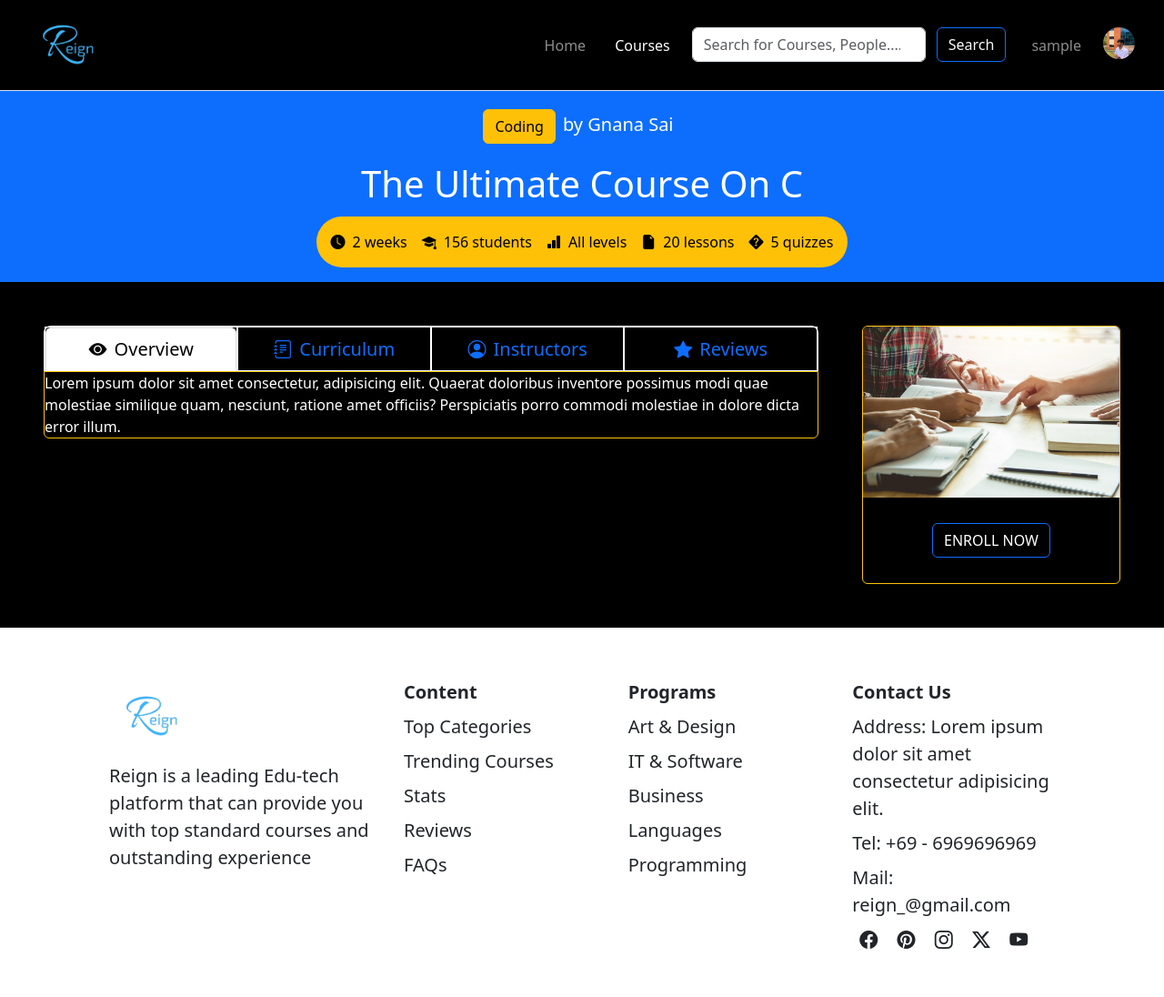
After one commit to GnananSai/CodeCraft-TM-PAI, a Flask app: template templates/coursepage.html in a window 1280 px wide. The commit adds this page. Shown: the whole page at 91% size. Run offline with Flask 3, Linux system fonts and the light colour scheme; the template is opened without the code that fills it: most values are stand-ins (such as "Sample title", 1, 10 or a date in 2020).

Commit message:
Course Page Uploaded

```diff
--- /dev/null
+++ b/templates/coursepage.html
@@ -0,0 +1,507 @@
+<!DOCTYPE html>
+<html lang="en">
+  <head>
+    <meta charset="UTF-8" />
+    <meta name="viewport" content="width=device-width, initial-scale=1.0" />
+    <title>Ultimate Course on C - by Gnana Sai</title>
+    <link
+      href="https://cdn.jsdelivr.net/npm/bootstrap@5.3.2/dist/css/bootstrap.min.css"
+      rel="stylesheet"
+      integrity="sha384-T3c6CoIi6uLrA9TneNEoa7RxnatzjcDSCmG1MXxSR1GAsXEV/Dwwykc2MPK8M2HN"
+      crossorigin="anonymous"
+    />
+    <link
+      rel="stylesheet"
+      href="https://cdn.jsdelivr.net/npm/bootstrap-icons@1.11.2/font/bootstrap-icons.min.css"
+    />
+    <style>
+      .navbar-custom {
+        height: 100px;
+      }
+
+      .course-banner {
+        margin-top: 100px;
+      }
+      .course-img {
+        width: 500px;
+      }
+      .other-things {
+        flex-direction: row;
+        margin-left: 3rem;
+        margin-right: 3rem;
+      }
+      .course-details {
+        width: 75%;
+      }
+      .course-img {
+        width: 25%;
+      }
+      @media only screen and (max-width: 600px) {
+        .course-banner {
+          margin-top: 127px;
+        }
+        .navbar-custom {
+          height: auto;
+        }
+        .nav-name {
+          position: absolute;
+          margin-left: 3rem;
+        }
+        .course-stats {
+          width: 400px;
+        }
+        .course-img {
+          width: fit-content;
+        }
+        .other-things {
+          flex-direction: column;
+          margin-left: 1rem;
+          margin-right: 1rem;
+        }
+        .course-details {
+          width: fit-content;
+        }
+        .course-img {
+          width: fit-content;
+        }
+      }
+    </style>
+  </head>
+  <body class="bg-black">
+    <script
+      src="https://cdn.jsdelivr.net/npm/bootstrap@5.3.2/dist/js/bootstrap.bundle.min.js"
+      integrity="sha384-C6RzsynM9kWDrMNeT87bh95OGNyZPhcTNXj1NW7RuBCsyN/o0jlpcV8Qyq46cDfL"
+      crossorigin="anonymous"
+    ></script>
+
+    <div class="p-0 m-0">
+      <!-- Navbar -->
+      <section class="header">
+        <nav
+          class="navbar navbar-custom navbar-dark navbar-expand-lg bg-black border-bottom border-body fixed-top"
+        >
+          <div class="container-fluid">
+            <a class="navbar-brand mx-3" href="/">
+              <img
+                src="../static/reign_resized.png"
+                alt="Reign"
+                class=""
+                style="width: 100px; height: 100px"
+              />
+            </a>
+
+            <button
+              class="navbar-toggler align-items-center justify-content-center me-3"
+              type="button"
+              data-bs-toggle="collapse"
+              data-bs-target="#navbarSupportedContent"
+              aria-controls="navbarSupportedContent"
+              aria-expanded="false"
+              aria-label="Toggle navigation"
+            >
+              <span class="navbar-toggler-icon"></span>
+            </button>
+
+            <div
+              class="collapse navbar-collapse container-fluid bg-black"
+              id="navbarSupportedContent"
+            >
+              <ul
+                class="navbar-nav me-auto mb-2 mb-lg-0 w-100 justify-content-end"
+              >
+                <li class="nav-item mx-md-2 mb-2 mb-md-0">
+                  <a class="nav-link" href="/">Home</a>
+                </li>
+
+                <li class="nav-item mx-md-2 mb-2 mb-md-0">
+                  <a class="nav-link active" aria-current="page" href="/courses"
+                    >Courses</a
+                  >
+                </li>
+
+                <li class="nav-item mx-md-2 mb-3 mb-md-0">
+                  <form class="d-flex" role="search">
+                    <input
+                      class="form-control me-2"
+                      type="search"
+                      placeholder="Search for Courses, People...."
+                      aria-label="Search"
+                    />
+                    <button
+                      class="btn btn-outline-primary text-light mx-1"
+                      type="submit"
+                    >
+                      Search
+                    </button>
+                  </form>
+                </li>
+
+                <li class="nav-item mx-md-2 mb-2 mb-md-0 d-flex">
+                  <div class="profile nav-item d-md-none d-block">
+                    <div class="dropdown">
+                      <img
+                        src="../static/person.png"
+                        class="dropdown-toggle rounded-circle"
+                        data-bs-toggle="dropdown"
+                        aria-expanded="false"
+                        style="width: 35px; height: 35px"
+                      />
+
+                      <ul class="dropdown-menu">
+                        <li>
+                          <a
+                            class="dropdown-item"
+                            type="button"
+                            href="{{url_for('dashboard', username=username)}}"
+                          >
+                            Dashboard
+                          </a>
+                        </li>
+                        <li>
+                          <a class="dropdown-item" type="button" href="">
+                            My Courses
+                          </a>
+                        </li>
+                        <li>
+                          <a class="dropdown-item" type="button" href="#">
+                            Chat Bot
+                          </a>
+                        </li>
+                        <li>
+                          <a
+                            class="dropdown-item"
+                            type="button"
+                            href="{{url_for('community', username=username)}}"
+                          >
+                            Community
+                          </a>
+                        </li>
+                        <li>
+                          <a class="dropdown-item" type="button" href="#">
+                            Focus Session
+                          </a>
+                        </li>
+                        <li>
+                          <a class="dropdown-item" type="button" href="#">
+                            Progress Tools
+                          </a>
+                        </li>
+                      </ul>
+                    </div>
+                  </div>
+                  <a class="nav-link nav-name" href="#">{{username}}</a>
+                </li>
+
+                <li class="nav-item mx-md-2 mb-2 mb-md-0 d-md-block d-none">
+                  <div class="btn-group">
+                    <img
+                      src="../static/person.png"
+                      class="dropdown-toggle rounded-circle"
+                      data-bs-toggle="dropdown"
+                      data-bs-display="static"
+                      aria-expanded="false"
+                      style="width: 35px; height: 35px"
+                    />
+
+                    <ul class="dropdown-menu dropdown-menu-md-end">
+                      <li>
+                        <a
+                          class="dropdown-item"
+                          type="button"
+                          href="{{url_for('dashboard', username=username)}}"
+                        >
+                          Dashboard
+                        </a>
+                      </li>
+                      <li>
+                        <a class="dropdown-item" type="button" href="#">
+                          My Courses
+                        </a>
+                      </li>
+                      <li>
+                        <a class="dropdown-item" type="button" href="#">
+                          Chat Bot
+                        </a>
+                      </li>
+                      <li>
+                        <a
+                          class="dropdown-item"
+                          type="button"
+                          href="{{url_for('community', username=username)}}"
+                        >
+                          Community
+                        </a>
+                      </li>
+                      <li>
+                        <a
+                          class="dropdown-item"
+                          type="button"
+                          href="{{url_for('focus', username=username)}}"
+                        >
+                          Focus Session
+                        </a>
+                      </li>
+                      <li>
+                        <a class="dropdown-item" type="button" href="#">
+                          Progress Tools
+                        </a>
+                      </li>
+                    </ul>
+                  </div>
+                </li>
+              </ul>
+            </div>
+          </div>
+        </nav>
+      </section>
+
+      <!-- Course Content -->
+      <section class="course-content d-flex flex-column gap-5">
+        <!-- Course Banner -->
+        <div
+          class="course-banner bg-primary d-flex flex-column justify-content-center align-items-center"
+        >
+          <div class="d-flex justify-content-center align-items-center mx-5">
+            <div class="mt-1">
+              <button class="btn btn-warning my-3">Coding</button>
+            </div>
+            <h5 class="text-white mt-2 mx-2">by Gnana Sai</h5>
+          </div>
+          <div
+            class="d-flex justify-content-center align-items-center gap-2 border-warning my-1"
+          >
+            <h1 class="text-white">The Ultimate Course On C</h1>
+          </div>
+          <div
+            class="course-stats d-flex justify-content-center align-items-center gap-3 flex-wrap bg-warning rounded-pill p-3 mb-3"
+          >
+            <div class="d-flex gap-2">
+              <i class="bi bi-clock-fill text-black"></i>
+              <span class="text-black">2 weeks</span>
+            </div>
+            <div class="d-flex gap-2">
+              <i class="bi bi-mortarboard-fill text-black"></i>
+              <span class="text-black">156 students</span>
+            </div>
+            <div class="d-flex gap-2">
+              <i class="bi bi-bar-chart-fill text-black"></i>
+              <span class="text-black">All levels</span>
+            </div>
+            <div class="d-flex gap-2">
+              <i class="bi bi-file-earmark-fill text-black"></i>
+              <span class="text-black">20 lessons</span>
+            </div>
+            <div class="d-flex gap-2">
+              <i class="bi bi-question-diamond-fill text-black"></i>
+              <span class="text-black">5 quizzes</span>
+            </div>
+          </div>
+        </div>
+        <!-- Other things -->
+        <div class="other-things d-flex gap-5">
+          <!-- Course Details -->
+          <div class="course-details">
+            <div class="p-0">
+              <ul
+                class="nav nav-tabs text-white border border-white border-bottom-0 p-0 rounded-top-3 w-100 d-flex justify-content-evenly fs-5"
+                id="myTab"
+                role="tablist"
+              >
+                <li
+                  class="nav-item border border-white w-25"
+                  role="presentation"
+                >
+                  <a
+                    class="nav-link active d-flex gap-2 justify-content-center"
+                    id="overview-tab"
+                    data-bs-toggle="tab"
+                    data-bs-target="#overview-tab-pane"
+                    type="button"
+                    role="tab"
+                    aria-controls="overview-tab-pane"
+                    aria-selected="true"
+                  >
+                    <i class="bi bi-eye-fill"></i>
+                    <span class="d-none d-md-block">Overview</span>
+                  </a>
+                </li>
+                <li
+                  class="nav-item border border-white w-25"
+                  role="presentation"
+                >
+                  <a
+                    class="nav-link d-flex gap-2 justify-content-center"
+                    id="curriculum-tab"
+                    data-bs-toggle="tab"
+                    data-bs-target="#curriculum-tab-pane"
+                    type="button"
+                    role="tab"
+                    aria-controls="curriculum-tab-pane"
+                    aria-selected="false"
+                  >
+                    <i class="bi bi-journal-text"></i>
+                    <span class="d-none d-md-block"> Curriculum</span>
+                  </a>
+                </li>
+                <li
+                  class="nav-item border border-white w-25"
+                  role="presentation"
+                >
+                  <a
+                    class="nav-link d-flex gap-2 justify-content-center"
+                    id="instructors-tab"
+                    data-bs-toggle="tab"
+                    data-bs-target="#instructors-tab-pane"
+                    type="button"
+                    role="tab"
+                    aria-controls="instructors-tab-pane"
+                    aria-selected="false"
+                  >
+                    <i class="bi bi-person-circle"></i>
+                    <span class="d-none d-md-block">Instructors</span>
+                  </a>
+                </li>
+                <li
+                  class="nav-item border border-white w-25"
+                  role="presentation"
+                >
+                  <a
+                    class="nav-link d-flex gap-2 justify-content-center"
+                    id="review-tab"
+                    data-bs-toggle="tab"
+                    data-bs-target="#review-tab-pane"
+                    type="button"
+                    role="tab"
+                    aria-controls="review-tab-pane"
+                    aria-selected="false"
+                  >
+                    <i class="bi bi-star-fill"></i>
+                    <span class="d-none d-md-block">Reviews</span>
+                  </a>
+                </li>
+              </ul>
+              <div
+                class="tab-content text-white border border-warning rounded-bottom"
+                id="myTabContent"
+              >
+                <div
+                  class="tab-pane fade show active"
+                  id="overview-tab-pane"
+                  role="tabpanel"
+                  aria-labelledby="overview-tab"
+                  tabindex="0"
+                >
+                  Lorem ipsum dolor sit amet consectetur, adipisicing elit.
+                  Quaerat doloribus inventore possimus modi quae molestiae
+                  similique quam, nesciunt, ratione amet officiis? Perspiciatis
+                  porro commodi molestiae in dolore dicta error illum.
+                </div>
+                <div
+                  class="tab-pane fade"
+                  id="curriculum-tab-pane"
+                  role="tabpanel"
+                  aria-labelledby="curriculum-tab"
+                  tabindex="0"
+                >
+                  Lorem ipsum dolor sit amet consectetur adipisicing elit.
+                  Repellat aperiam expedita at mollitia corrupti ad libero
+                  dignissimos dolorum deserunt ipsa nobis, pariatur itaque ut
+                  esse totam nisi eius sunt voluptatibus!
+                </div>
+                <div
+                  class="tab-pane fade"
+                  id="instructors-tab-pane"
+                  role="tabpanel"
+                  aria-labelledby="instructors-tab"
+                  tabindex="0"
+                >
+                  Lorem ipsum, dolor sit amet consectetur adipisicing elit.
+                  Consequuntur ipsum explicabo in fugit. Quibusdam repellat
+                  consequatur dolorum harum, perferendis cum. Sunt impedit
+                  cumque ut tempora consectetur maxime perferendis, iste natus?
+                </div>
+                <div
+                  class="tab-pane fade"
+                  id="review-tab-pane"
+                  role="tabpanel"
+                  aria-labelledby="review-tab"
+                  tabindex="0"
+                >
+                  Lorem ipsum dolor sit amet consectetur adipisicing elit. Neque
+                  velit quod ipsa debitis, accusamus a natus ipsum unde. Quos
+                  eos pariatur maiores dolorem molestias vero eius impedit nulla
+                  necessitatibus? Explicabo?
+                </div>
+              </div>
+            </div>
+          </div>
+
+          <!-- Image  -->
+          <div class="course-img card border border-warning bg-black">
+            <img
+              class="card-img-top"
+              src="../static/StudyGroup.png"
+              alt="Study Group"
+            />
+            <div class="card-body">
+              <div class="d-flex justify-content-center align-items-center p-2">
+                <button class="btn btn-outline-primary text-white my-1">
+                  ENROLL NOW
+                </button>
+              </div>
+            </div>
+          </div>
+        </div>
+      </section>
+
+      <br /><br />
+      <!-- Footer -->
+      <footer class="bg-white container-fluid">
+        <div class="row mx-5 p-5 fs-5">
+          <div class="col">
+            <img
+              src="../static/reign_resized.png"
+              alt="Reign"
+              style="width: 100px; height: 100px"
+            />
+            <div class="text-wrap" style="width: 300px">
+              Reign is a leading Edu-tech platform that can provide you with top
+              standard courses and outstanding experience
+            </div>
+          </div>
+          <div class="col">
+            <div class="ele my-2 fw-bolder">Content</div>
+            <div class="ele my-2">Top Categories</div>
+            <div class="ele my-2">Trending Courses</div>
+            <div class="ele my-2">Stats</div>
+            <div class="ele my-2">Reviews</div>
+            <div class="ele my-2">FAQs</div>
+          </div>
+          <div class="col">
+            <div class="ele my-2 fw-bolder">Programs</div>
+            <div class="ele my-2">Art & Design</div>
+            <div class="ele my-2">IT & Software</div>
+            <div class="ele my-2">Business</div>
+            <div class="ele my-2">Languages</div>
+            <div class="ele my-2">Programming</div>
+          </div>
+          <div class="col">
+            <div class="ele my-2 fw-bolder">Contact Us</div>
+            <div class="ele my-2">
+              Address: Lorem ipsum dolor sit amet consectetur adipisicing elit.
+            </div>
+            <div class="ele my-2">Tel: +69 - 6969696969</div>
+            <div class="ele my-2">Mail: reign_@gmail.com</div>
+            <div>
+              <i class="bi bi-facebook mx-2"></i>
+              <i class="bi bi-pinterest mx-2"></i>
+              <i class="bi bi-instagram mx-2"></i>
+              <i class="bi bi-twitter-x mx-2"></i>
+              <i class="bi bi-youtube mx-2"></i>
+            </div>
+          </div>
+        </div>
+      </footer>
+    </div>
+  </body>
+</html>
```
Also changed, not shown: templates/courses.html (+25 -5 lines), static/StudyGroup.png (added).
